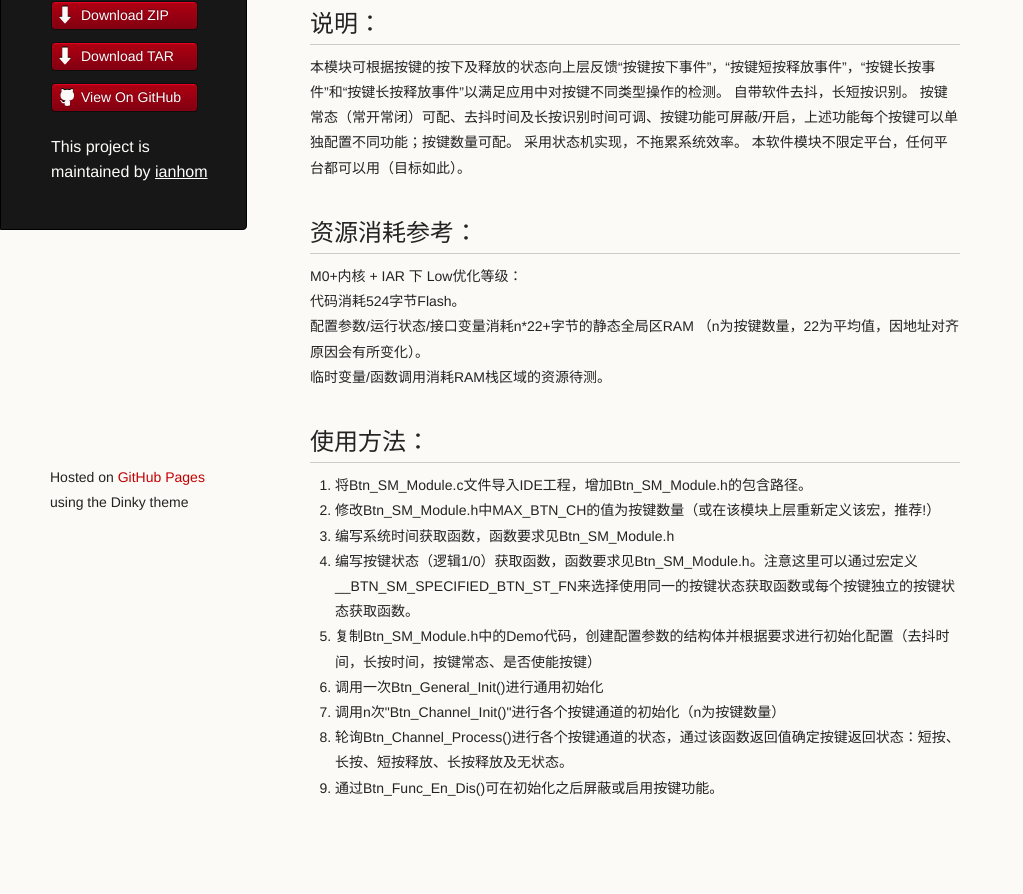
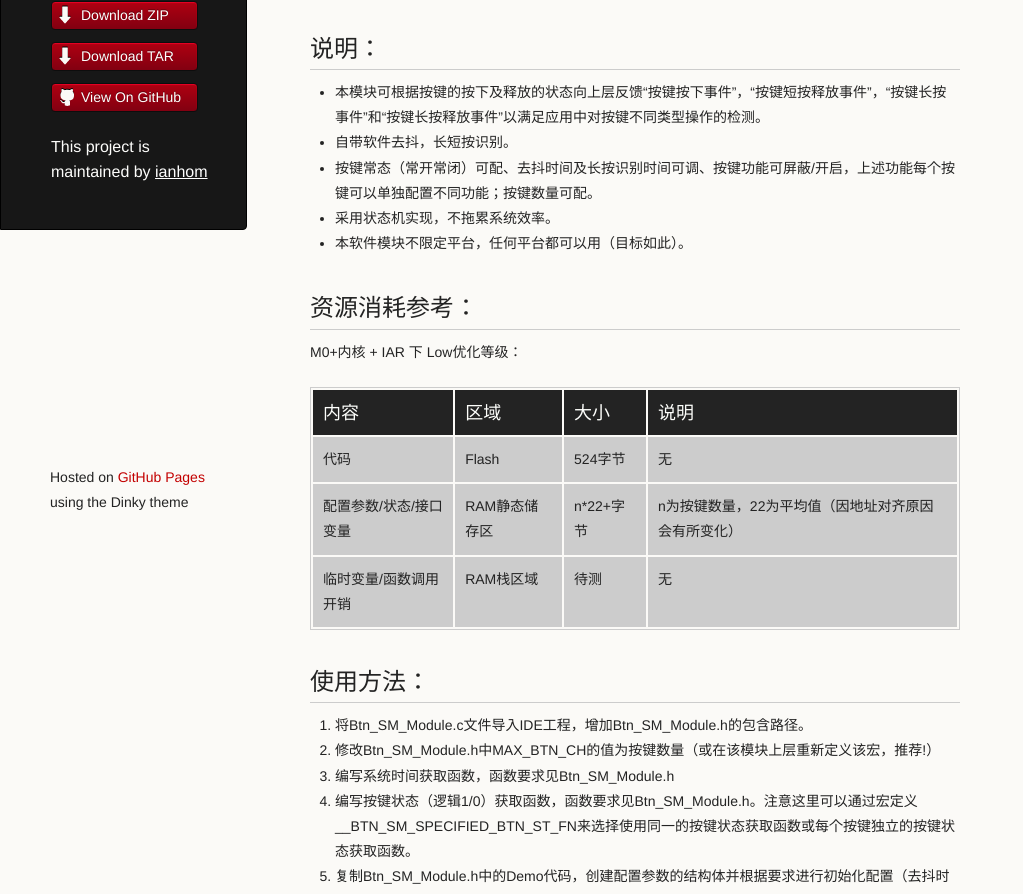
Before and after one commit to ianhom/Btn_State_Machine_Module, a plain HTML site: page index.html in a window 1280 px wide. Shown: the part 253-1147 px from the top of the page, without its empty margins (0-1023 px from the left). Before the commit the page ends 1126 px from the top, so only its background shows below. Drawn offline with Linux system fonts and the light colour scheme.

```diff
--- a/index.html
+++ b/index.html
@@ -34,27 +34,59 @@
 <a id="btn_state_machine_module" class="anchor" href="#btn_state_machine_module" aria-hidden="true"><span aria-hidden="true" class="octicon octicon-link"></span></a>Btn_State_Machine_Module</h1>
 
 <h2>
-<a id="简介" class="anchor" href="#%E7%AE%80%E4%BB%8B" aria-hidden="true"><span aria-hidden="true" class="octicon octicon-link"></span></a>简介：</h2>
+<a id="简介" class="anchor" href="#%E7%AE%80%E4%BB%8B" aria-hidden="true"><span aria-hidden="true" class="octicon octicon-link"></span></a>简介</h2>
 
-<p>一直在做代码模块化的工作，分享一个自己写的按键扫描模块，欢迎大家试用
-计划长期更新，本人能力有限，有错误之处欢迎指正交流，我将根据大家的反馈进行修改优化，提供更可靠的软件模块给大家。</p>
+<p>一直在做代码模块化的工作，分享一个自己写的按键扫描模块，欢迎大家试用。<br>
+计划长期更新，本人能力有限，有错误之处欢迎指正交流，我将根据大家的反馈进行修改优化，提供更可靠的软件模块给大家。   </p>
 
 <h2>
 <a id="说明" class="anchor" href="#%E8%AF%B4%E6%98%8E" aria-hidden="true"><span aria-hidden="true" class="octicon octicon-link"></span></a>说明：</h2>
 
-<p>本模块可根据按键的按下及释放的状态向上层反馈“按键按下事件”，“按键短按释放事件”，“按键长按事件”和“按键长按释放事件”以满足应用中对按键不同类型操作的检测。
-自带软件去抖，长短按识别。
-按键常态（常开常闭）可配、去抖时间及长按识别时间可调、按键功能可屏蔽/开启，上述功能每个按键可以单独配置不同功能；按键数量可配。
-采用状态机实现，不拖累系统效率。
-本软件模块不限定平台，任何平台都可以用（目标如此）。</p>
+<ul>
+<li>本模块可根据按键的按下及释放的状态向上层反馈“按键按下事件”，“按键短按释放事件”，“按键长按事件”和“按键长按释放事件”以满足应用中对按键不同类型操作的检测。<br>
+</li>
+<li>自带软件去抖，长短按识别。<br>
+</li>
+<li>按键常态（常开常闭）可配、去抖时间及长按识别时间可调、按键功能可屏蔽/开启，上述功能每个按键可以单独配置不同功能；按键数量可配。</li>
+<li>采用状态机实现，不拖累系统效率。</li>
+<li>本软件模块不限定平台，任何平台都可以用（目标如此）。</li>
+</ul>
 
 <h2>
 <a id="资源消耗参考" class="anchor" href="#%E8%B5%84%E6%BA%90%E6%B6%88%E8%80%97%E5%8F%82%E8%80%83" aria-hidden="true"><span aria-hidden="true" class="octicon octicon-link"></span></a>资源消耗参考：</h2>
 
-<p>M0+内核 + IAR 下 Low优化等级：<br>
-代码消耗524字节Flash。<br>
-配置参数/运行状态/接口变量消耗n*22+字节的静态全局区RAM （n为按键数量，22为平均值，因地址对齐原因会有所变化）。<br>
-临时变量/函数调用消耗RAM栈区域的资源待测。  </p>
+<p>M0+内核 + IAR 下 Low优化等级：  </p>
+
+<table>
+<thead>
+<tr>
+<th>内容</th>
+<th>区域</th>
+<th>大小</th>
+<th>说明</th>
+</tr>
+</thead>
+<tbody>
+<tr>
+<td>代码</td>
+<td>Flash</td>
+<td>524字节</td>
+<td>无</td>
+</tr>
+<tr>
+<td>配置参数/状态/接口变量</td>
+<td>RAM静态储存区</td>
+<td>n*22+字节</td>
+<td>n为按键数量，22为平均值（因地址对齐原因会有所变化）</td>
+</tr>
+<tr>
+<td>临时变量/函数调用开销</td>
+<td>RAM栈区域</td>
+<td>待测</td>
+<td>无</td>
+</tr>
+</tbody>
+</table>
 
 <h2>
 <a id="使用方法" class="anchor" href="#%E4%BD%BF%E7%94%A8%E6%96%B9%E6%B3%95" aria-hidden="true"><span aria-hidden="true" class="octicon octicon-link"></span></a>使用方法：</h2>
--- a/params.json
+++ b/params.json
@@ -1,6 +1,6 @@
 {
   "name": "Btn state machine module",
   "tagline": "按键状态机模块",
-  "body": "# Btn_State_Machine_Module\r\n## 简介：\r\n一直在做代码模块化的工作，分享一个自己写的按键扫描模块，欢迎大家试用\r\n计划长期更新，本人能力有限，有错误之处欢迎指正交流，我将根据大家的反馈进行修改优化，提供更可靠的软件模块给大家。\r\n\r\n## 说明：\r\n本模块可根据按键的按下及释放的状态向上层反馈“按键按下事件”，“按键短按释放事件”，“按键长按事件”和“按键长按释放事件”以满足应用中对按键不同类型操作的检测。\r\n自带软件去抖，长短按识别。\r\n按键常态（常开常闭）可配、去抖时间及长按识别时间可调、按键功能可屏蔽/开启，上述功能每个按键可以单独配置不同功能；按键数量可配。\r\n采用状态机实现，不拖累系统效率。\r\n本软件模块不限定平台，任何平台都可以用（目标如此）。\r\n\r\n## 资源消耗参考：\r\nM0+内核 + IAR 下 Low优化等级：  \r\n代码消耗524字节Flash。  \r\n配置参数/运行状态/接口变量消耗n*22+字节的静态全局区RAM （n为按键数量，22为平均值，因地址对齐原因会有所变化）。  \r\n临时变量/函数调用消耗RAM栈区域的资源待测。  \r\n         \r\n## 使用方法：\r\n1. 将Btn_SM_Module.c文件导入IDE工程，增加Btn_SM_Module.h的包含路径。\r\n2. 修改Btn_SM_Module.h中MAX_BTN_CH的值为按键数量（或在该模块上层重新定义该宏，推荐!）\r\n3. 编写系统时间获取函数，函数要求见Btn_SM_Module.h\r\n4. 编写按键状态（逻辑1/0）获取函数，函数要求见Btn_SM_Module.h。注意这里可以通过宏定义__BTN_SM_SPECIFIED_BTN_ST_FN来选择使用同一的按键状态获取函数或每个按键独立的按键状态获取函数。\r\n5. 复制Btn_SM_Module.h中的Demo代码，创建配置参数的结构体并根据要求进行初始化配置（去抖时间，长按时间，按键常态、是否使能按键）\r\n6. 调用一次Btn_General_Init()进行通用初始化\r\n7. 调用n次\"Btn_Channel_Init()\"进行各个按键通道的初始化（n为按键数量）\r\n8. 轮询Btn_Channel_Process()进行各个按键通道的状态，通过该函数返回值确定按键返回状态：短按、长按、短按释放、长按释放及无状态。\r\n9. 通过Btn_Func_En_Dis()可在初始化之后屏蔽或启用按键功能。\r\n",
+  "body": "# Btn_State_Machine_Module\r\n## 简介\r\n一直在做代码模块化的工作，分享一个自己写的按键扫描模块，欢迎大家试用。   \r\n计划长期更新，本人能力有限，有错误之处欢迎指正交流，我将根据大家的反馈进行修改优化，提供更可靠的软件模块给大家。   \r\n\r\n## 说明：\r\n- 本模块可根据按键的按下及释放的状态向上层反馈“按键按下事件”，“按键短按释放事件”，“按键长按事件”和“按键长按释放事件”以满足应用中对按键不同类型操作的检测。   \r\n- 自带软件去抖，长短按识别。   \r\n- 按键常态（常开常闭）可配、去抖时间及长按识别时间可调、按键功能可屏蔽/开启，上述功能每个按键可以单独配置不同功能；按键数量可配。\r\n- 采用状态机实现，不拖累系统效率。\r\n- 本软件模块不限定平台，任何平台都可以用（目标如此）。\r\n\r\n## 资源消耗参考：\r\nM0+内核 + IAR 下 Low优化等级：  \r\n\r\n 内容 | 区域 | 大小 | 说明                                                  \r\n ------------ | ------------ | ------------ | -------------\r\n 代码 | Flash | 524字节 | 无                                                    \r\n 配置参数/状态/接口变量 | RAM静态储存区 | n*22+字节 | n为按键数量，22为平均值（因地址对齐原因会有所变化）   \r\n 临时变量/函数调用开销 | RAM栈区域 | 待测 | 无   \r\n         \r\n## 使用方法：\r\n1. 将Btn_SM_Module.c文件导入IDE工程，增加Btn_SM_Module.h的包含路径。\r\n2. 修改Btn_SM_Module.h中MAX_BTN_CH的值为按键数量（或在该模块上层重新定义该宏，推荐!）\r\n3. 编写系统时间获取函数，函数要求见Btn_SM_Module.h\r\n4. 编写按键状态（逻辑1/0）获取函数，函数要求见Btn_SM_Module.h。注意这里可以通过宏定义__BTN_SM_SPECIFIED_BTN_ST_FN来选择使用同一的按键状态获取函数或每个按键独立的按键状态获取函数。\r\n5. 复制Btn_SM_Module.h中的Demo代码，创建配置参数的结构体并根据要求进行初始化配置（去抖时间，长按时间，按键常态、是否使能按键）\r\n6. 调用一次Btn_General_Init()进行通用初始化\r\n7. 调用n次\"Btn_Channel_Init()\"进行各个按键通道的初始化（n为按键数量）\r\n8. 轮询Btn_Channel_Process()进行各个按键通道的状态，通过该函数返回值确定按键返回状态：短按、长按、短按释放、长按释放及无状态。\r\n9. 通过Btn_Func_En_Dis()可在初始化之后屏蔽或启用按键功能。\r\n",
   "note": "Don't delete this file! It's used internally to help with page regeneration."
 }
```
